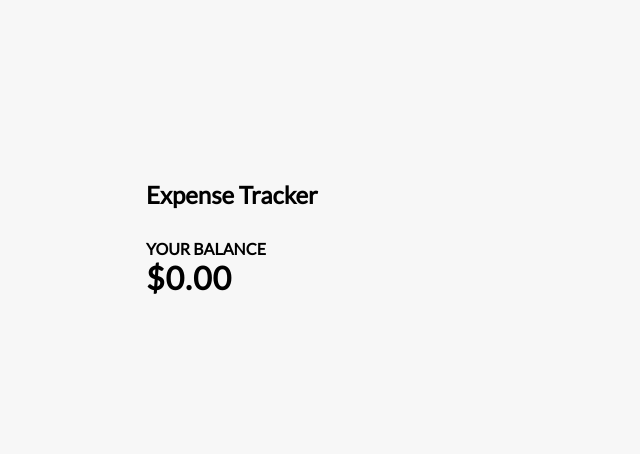
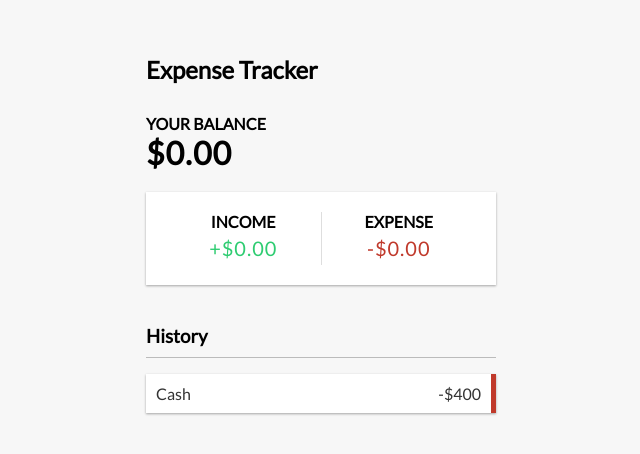
Before and after one commit to daoyeyemi/reactexpensetracker, a React (Create React App) app in the folder expensetracker/: page / in a window 1280 px wide. Shown: the part 156-610 px from the top of the page, without its empty margins (319-959 px from the left). Built offline with nearby package versions, Linux system fonts and the light colour scheme.

Commit message:
added Transactional List component

```diff
--- a/expensetracker/src/App.js
+++ b/expensetracker/src/App.js
@@ -2,6 +2,8 @@
 import './App.css';
 import Header from "./components/Header";
 import Balance from "./components/Balance";
+import IncomeExpenses from "./components/IncomeExpenses";
+import TransactionList from "./components/TransactionList";
 
 function App() {
   return (
@@ -9,7 +11,10 @@
       <Header />
       <div className="container">
         <Balance />
+        <IncomeExpenses />
+        <TransactionList />
       </div>
+
     </div>
   );
 }
--- a/expensetracker/src/components/IncomeExpenses.js
+++ b/expensetracker/src/components/IncomeExpenses.js
@@ -5,7 +5,7 @@
         <div className="inc-exp-container">
             <div>
                 <h4>Income</h4>
-                <p id="money-plus" className="moneyplus">+$0.00</p>
+                <p id="money-plus" className="money plus">+$0.00</p>
             </div>
             <div>
                 <h4>Expense</h4>
--- /dev/null
+++ b/expensetracker/src/components/TransactionList.js
@@ -0,0 +1,17 @@
+import React from 'react'
+
+export const TransactionList = () => {
+    return (
+        <div>
+            <h3>History</h3>
+            <ul id="list" className="list">
+                <li className="minus">
+                    Cash <span>-$400</span>
+                    <button className="delete-btn">x</button>
+                </li>
+            </ul>
+        </div>
+    )
+}
+
+export default TransactionList;
```
